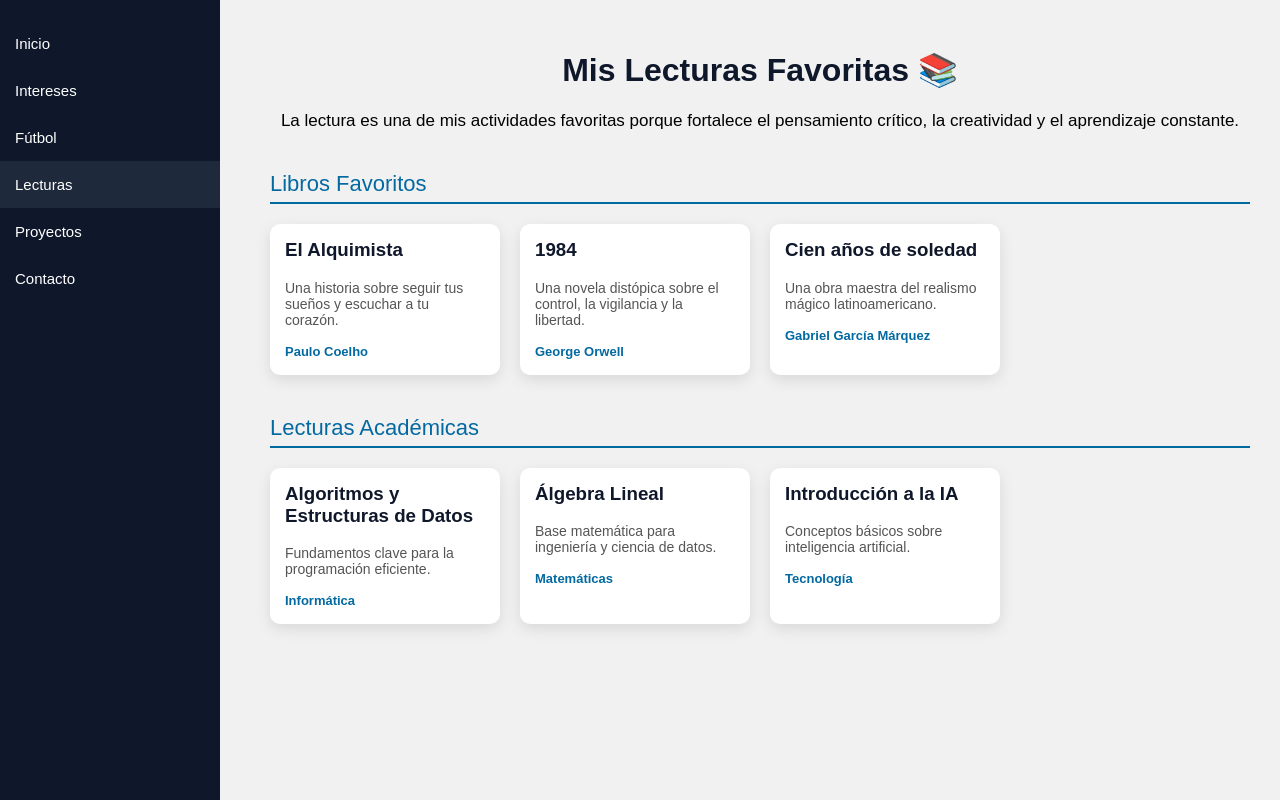
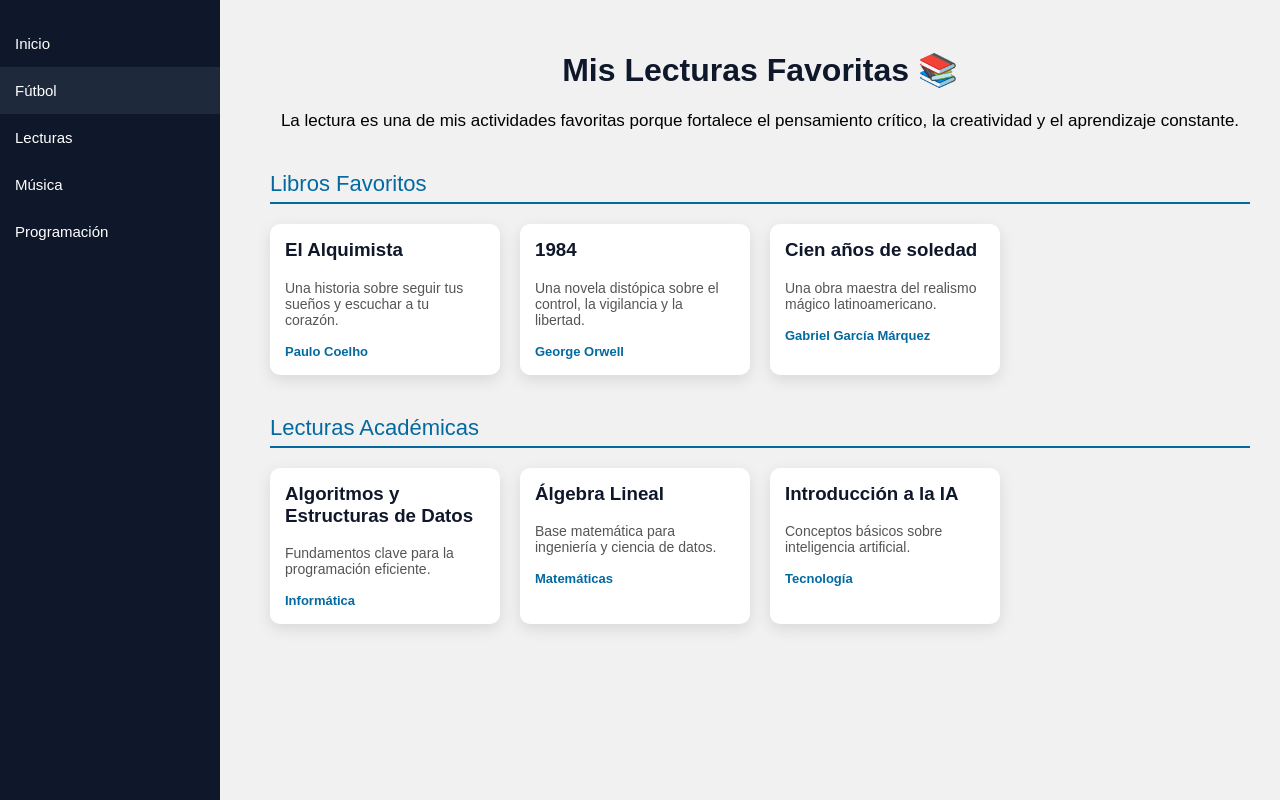
Before and after one commit to jass1509/Proyecto-personal, a plain HTML site: page interesesPersonales/lecturas.html in a window 1280 px wide. Drawn offline with Linux system fonts and the light colour scheme.

Commit message:
actualizando los menus de navegacion

```diff
--- a/interesesPersonales/lecturas.html
+++ b/interesesPersonales/lecturas.html
@@ -12,12 +12,11 @@
 
   <!-- Menú lateral -->
   <nav>
-    <a href="index.html">Inicio</a>
-    <a href="intereses.html">Intereses</a>
-    <a href="futbol.html">Fútbol</a>
-    <a href="lecturas.html" class="active">Lecturas</a>
-    <a href="proyectos.html">Proyectos</a>
-    <a href="contacto.html">Contacto</a>
+    <a href="../index.html">Inicio</a>
+    <a href="futbol.html" class="active">Fútbol</a>
+    <a href="lecturas.html">Lecturas</a>
+    <a href="musica.html">Música</a>
+    <a href="programacion.html">Programación</a>
   </nav>
 
   <!-- Contenido -->
```
Also changed, not shown: interesesPersonales/futbol.html (+3 -0 lines).
